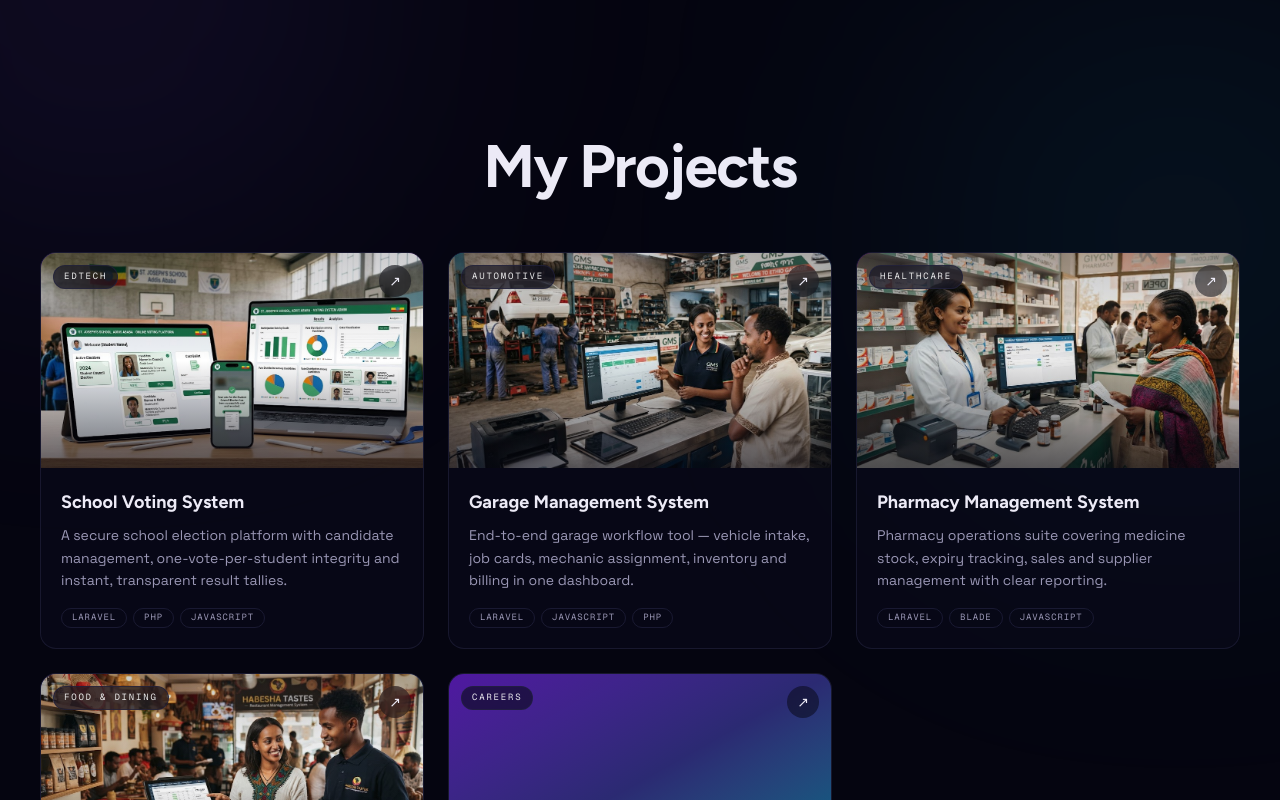
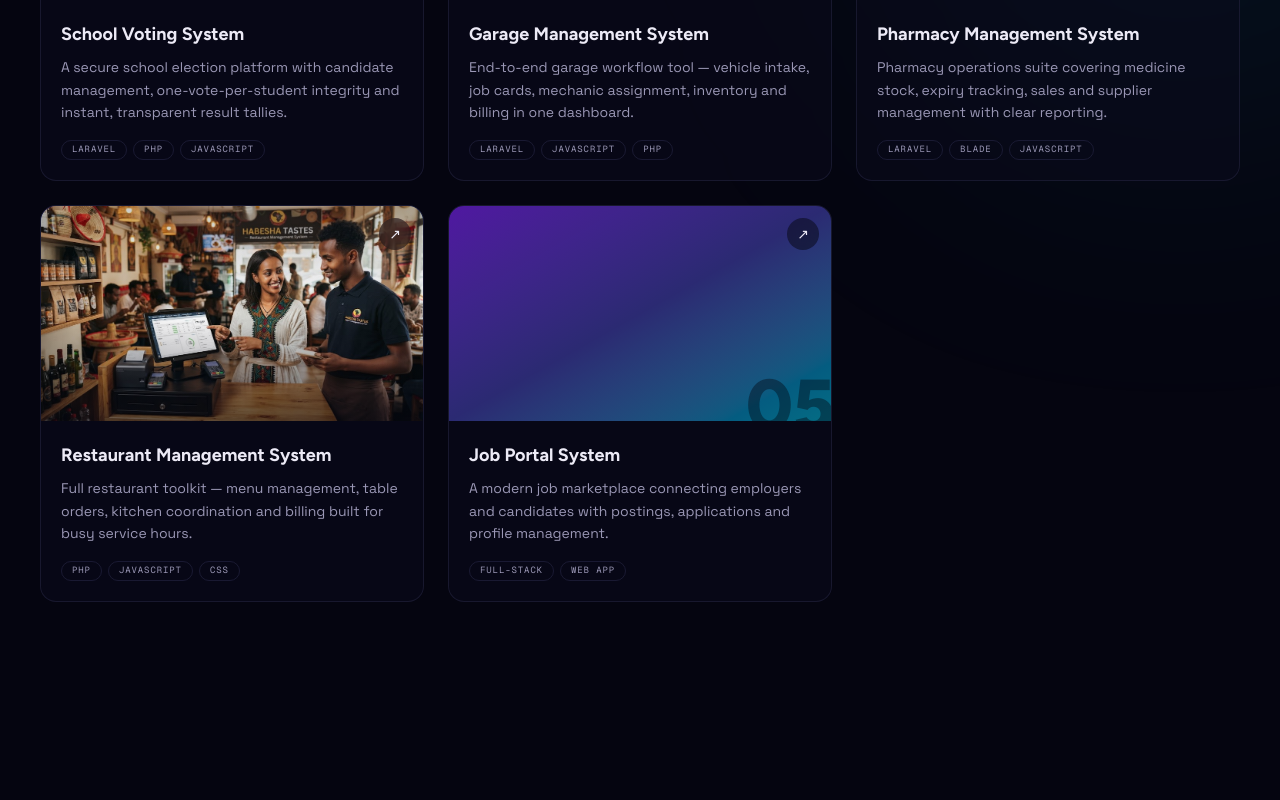
Before and after one commit to Amir3356/Personal-website, a Next.js app in the folder client/: page / in a window 1280 px wide. Shown: the part 1200-2000 px from the top of the page. Built offline with nearby package versions, Linux system fonts and the light colour scheme.

Commit message:
add a View Detail buttons

```diff
--- a/client/app/page.tsx
+++ b/client/app/page.tsx
@@ -19,7 +19,6 @@ export default function Home() {
 
       <main className="flex-1">
         <Hero />
-        <About />
         <Projects />
         <Experience />
         <Skills />
--- a/client/components/sections/Hero.tsx
+++ b/client/components/sections/Hero.tsx
@@ -182,9 +182,13 @@ export default function Hero() {
 
       {/* Scroll hint */}
       <div className="hero-fade absolute bottom-8 left-1/2 z-10 hidden -translate-x-1/2 lg:block">
-        <div className="flex h-10 w-6 items-start justify-center rounded-full border border-line p-1.5">
+        <button
+          onClick={() => scrollToSection("#work")}
+          className="flex h-10 w-6 cursor-pointer items-start justify-center rounded-full border border-line p-1.5 transition-colors hover:border-cyan-neon/60"
+          aria-label="Scroll to projects"
+        >
           <div className="h-2 w-1 animate-bounce rounded-full bg-cyan-neon" />
-        </div>
+        </button>
       </div>
     </section>
   );
--- a/client/components/sections/Projects.tsx
+++ b/client/components/sections/Projects.tsx
@@ -70,9 +70,6 @@ function ProjectCard({ project }: { project: Project }) {
             {project.index}
           </span>
         )}
-        <span className="glass absolute top-3 left-3 rounded-full px-2.5 py-1 font-mono text-[9px] tracking-[0.2em] text-white/90 uppercase">
-          {project.category}
-        </span>
         <span className="absolute top-3 right-3 grid h-8 w-8 place-items-center rounded-full bg-void/50 text-sm backdrop-blur-sm transition-all duration-500 group-hover:rotate-45 group-hover:bg-ink group-hover:text-void">
           ↗
         </span>
@@ -121,14 +118,14 @@ export default function Projects() {
   );
 
   return (
-    <section ref={root} id="work" className="relative py-28 lg:py-40">
+    <section ref={root} id="work" className="relative py-14 lg:py-20">
       <div
         className="pointer-events-none absolute -right-40 top-0 h-130 w-130 rounded-full bg-cyan-neon/8 blur-[140px]"
         aria-hidden
       />
 
       <div className="mx-auto max-w-7xl px-6 lg:px-10">
-        <h2 className="text-center font-display text-4xl font-bold tracking-tight sm:text-5xl lg:text-6xl">
+        <h2 className="text-center font-display text-3xl font-bold tracking-tight sm:text-4xl lg:text-5xl">
           My Projects
         </h2>
 
--- a/client/lib/data.ts
+++ b/client/lib/data.ts
@@ -81,7 +81,6 @@ export const projects = [
     description:
       "A secure school election platform with candidate management, one-vote-per-student integrity and instant, transparent result tallies.",
     tags: ["Laravel", "PHP", "JavaScript"],
-    category: "EdTech",
     image: "/images/projects/school-voting-system.jpg",
     gradient: "from-violet-600/60 via-fuchsia-500/40 to-cyan-400/50",
     href: "https://github.com/Amir3356/School-Voting-System",
@@ -92,7 +91,6 @@ export const projects = [
     description:
       "End-to-end garage workflow tool — vehicle intake, job cards, mechanic assignment, inventory and billing in one dashboard.",
     tags: ["Laravel", "JavaScript", "PHP"],
-    category: "Automotive",
     image: "/images/projects/garage-management-system.jpg",
     gradient: "from-cyan-500/60 via-sky-500/40 to-violet-500/50",
     href: "https://github.com/Amir3356/Garage-Management-System",
@@ -103,7 +101,6 @@ export const projects = [
     description:
       "Pharmacy operations suite covering medicine stock, expiry tracking, sales and supplier management with clear reporting.",
     tags: ["Laravel", "Blade", "JavaScript"],
-    category: "Healthcare",
     image: "/images/projects/pharmacy-management-system.jpg",
     gradient: "from-fuchsia-600/60 via-violet-500/40 to-indigo-400/50",
     href: "https://github.com/Amir3356/pharmacy-management-system",
@@ -114,7 +111,6 @@ export const projects = [
     description:
       "Full restaurant toolkit — menu management, table orders, kitchen coordination and billing built for busy service hours.",
     tags: ["PHP", "JavaScript", "CSS"],
-    category: "Food & Dining",
     image: "/images/projects/restaurant-management-system.png",
     gradient: "from-indigo-500/60 via-blue-500/40 to-emerald-400/50",
     href: "https://github.com/Amir3356/Restaurant-Management-System",
@@ -125,7 +121,6 @@ export const projects = [
     description:
       "A modern job marketplace connecting employers and candidates with postings, applications and profile management.",
     tags: ["Full-Stack", "Web App"],
-    category: "Careers",
     image: "",
     gradient: "from-violet-600/60 via-indigo-500/40 to-cyan-400/50",
     href: "https://github.com/Amir3356",
```
